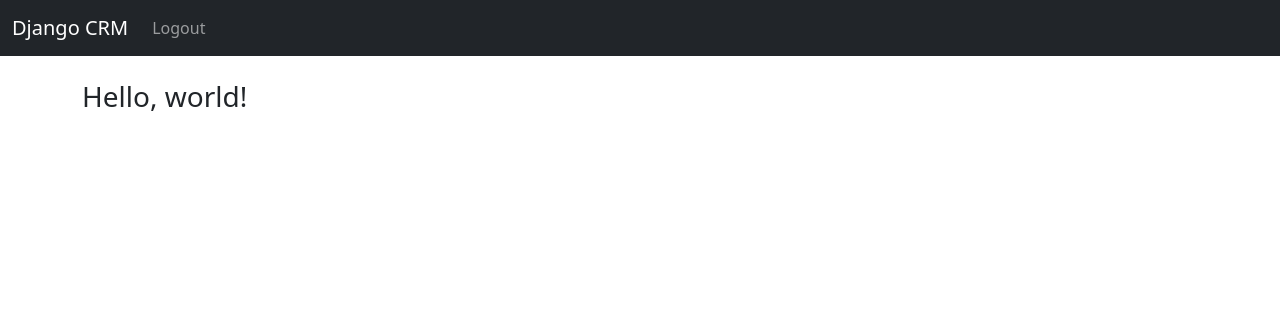
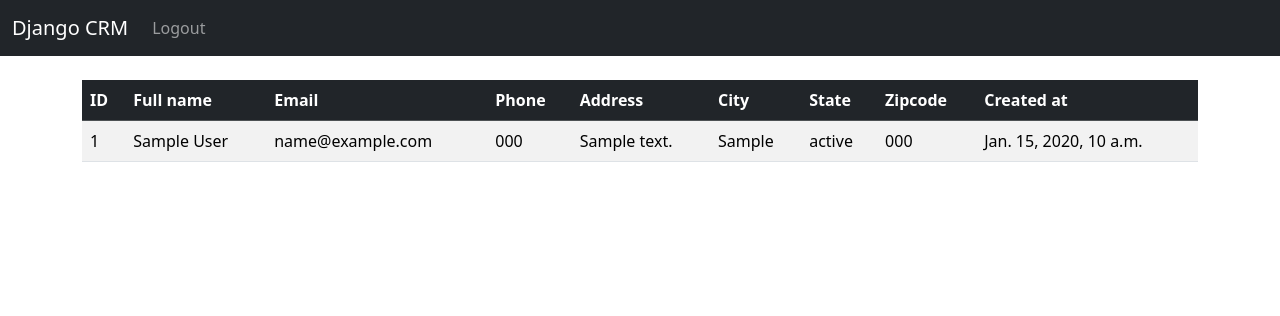
Before and after one commit to DanielValenzuelaPerez/django-crm, a Django app: page / in a window 1280 px wide. Shown: the top 316 px of the page. Run offline with Django 5.2, Linux system fonts and the light colour scheme; a user stored in the database is signed in; tables that the repository leaves empty hold one stand-in row (values such as "Sample post").

Commit message:
Added record list view

```diff
--- a/website/templates/home.html
+++ b/website/templates/home.html
@@ -3,7 +3,40 @@
 {% block content %}
 
 {% if user.is_authenticated %}
-<h3>Hello, world!</h3>
+    <table class="table table-striped table-hover">
+        <thead class="table-dark">
+          <tr>
+            <th scope="col">ID</th>
+            <th scope="col">Full name</th>
+            <th scope="col">Email</th>
+            <th scope="col">Phone</th>
+            <th scope="col">Address</th>
+            <th scope="col">City</th>
+            <th scope="col">State</th>
+            <th scope="col">Zipcode</th>
+            <th scope="col">Created at</th>
+          </tr>
+        </thead>
+        <tbody>
+            {% if records %}
+            {% for record in records %}
+            <tr>
+                <td>{{ record.id }}</td>
+                <td>{{ record.first_name }} {{ record.last_name }}</td>
+                <td>{{ record.email }}</td>
+                <td>{{ record.phone }}</td>
+                <td>{{ record.address }}</td>
+                <td>{{ record.city }}</td>
+                <td>{{ record.state }}</td>
+                <td>{{ record.zipcode }}</td>
+                <td>{{ record.created_at }}</td>
+            </tr>
+            {% endfor %}
+            {% endif %}
+        </tbody>
+      </table>
+
+
 {% else %}
     <div class="col-md-6 offset-md-3">
         <h3>Login</h3>
--- a/website/views.py
+++ b/website/views.py
@@ -3,10 +3,13 @@ from django.contrib.auth import authenticate, login, logout
 from django.contrib import messages
 
 from .forms import SignUpForm
+from .models import Record
 # https://getbootstrap.com/docs/5.3/components/alerts/
 
 
 def home(request):
+    records = Record.objects.all()
+
     if request.method == 'POST':
         username = request.POST.get('username')
         password = request.POST.get('password')
@@ -19,7 +22,7 @@ def home(request):
             messages.error(request, 'Username or password not recognized! Try again.')
             return redirect('home')
 
-    return render(request, 'home.html', {})
+    return render(request, 'home.html', {'records': records})
 
 
 def logout_user(request):
```
Lines whose indentation alone changed are shown as unchanged.
